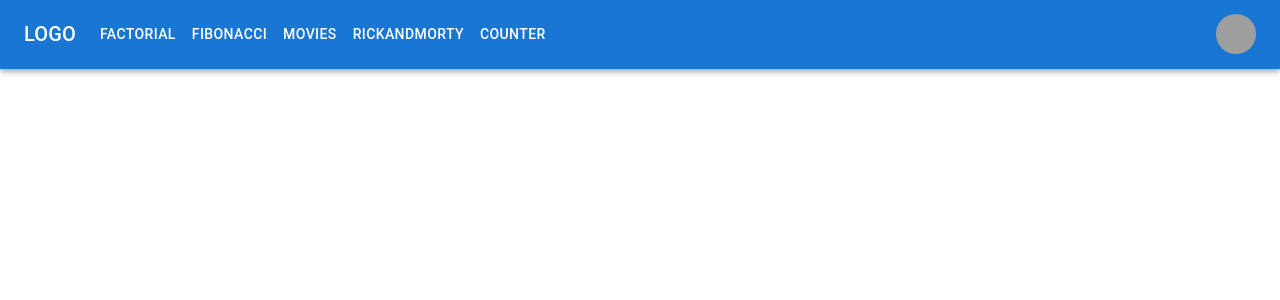
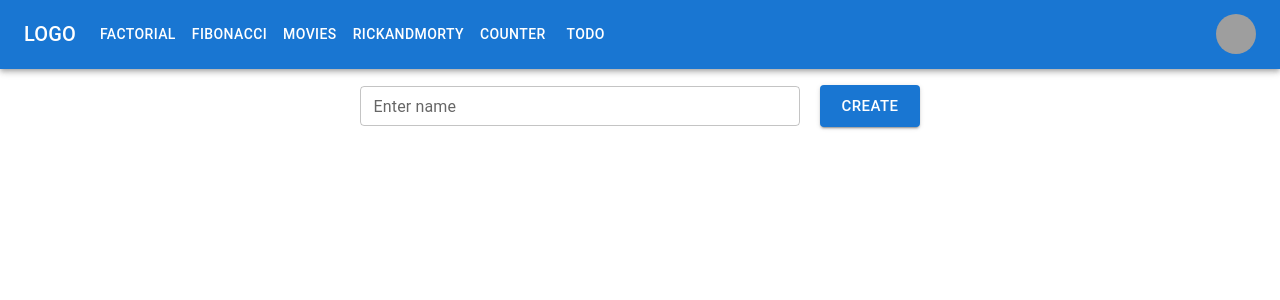
Before and after one commit to Rakhymbek/JAS-academy, a React (Create React App) app in the folder movies_page/: page /ToDo in a window 1280 px wide. Shown: the top 300 px of the page. Built offline with nearby package versions, Linux system fonts and the light colour scheme; grey boxes are pictures that could not be loaded.

Commit message:
feat: add Todo task

```diff
--- a/movies_page/src/App.js
+++ b/movies_page/src/App.js
@@ -9,6 +9,7 @@ import { MoviePage } from "./pages/MoviePage";
 import { RickAndMorty } from "./pages/RickAndMorty";
 import { CharacterPage } from "./pages/CharacterPage";
 import { Counter } from "./components/Counter";
+import { ToDo } from "./pages/ToDo";
 
 /* import { CommentBlock } from './components/CommentBlock';
 import { fetchTopTracks } from './fetchers/fetchTopTracks';
@@ -26,6 +27,7 @@ function App() {
         <Route path="/RickAndMorty" element={<RickAndMorty />} />
         <Route path="/RickAndMorty/:id" element={<CharacterPage />} />
         <Route path="/Counter" element={<Counter />} />
+        <Route path="/ToDo" element={<ToDo />} />
       </Routes>
     </div>
   );
--- a/movies_page/src/components/Navbar.js
+++ b/movies_page/src/components/Navbar.js
@@ -106,6 +106,9 @@ export const Navbar = () => {
             <Button sx={{ my: 2, color: "white", display: "block" }}>
               <Link to="Counter">Counter</Link>
             </Button>
+            <Button sx={{ my: 2, color: "white", display: "block" }}>
+              <Link to="ToDo">ToDo</Link>
+            </Button>
           </Box>
 
           <Box sx={{ flexGrow: 0 }}>
--- /dev/null
+++ b/movies_page/src/components/TodoForm.js
@@ -0,0 +1,44 @@
+import { Button, TextField } from "@mui/material";
+import { useState } from "react";
+
+export function TodoForm({ onCreate }) {
+  const [text, setText] = useState("");
+
+  function handleKeyDown(e) {
+    if(e.key === 'Enter') {
+        if(text) {
+            onCreate(text);
+            setText('');
+        }
+    }
+  }
+
+  return (
+    <div>
+      <div style={{ display: "flex", alignItems: "center", justifyContent: 'center'}}>
+        <TextField className=""
+          label="Enter name"
+          value={text}
+          sx={{ width: 440, marginRight: 2.5}}
+          size="small"
+          margin="none"
+          onKeyDown={handleKeyDown}
+          onChange={(e) => setText(e.target.value)}
+
+        />
+        <Button
+          variant="contained"
+          size="large"
+          onClick={() => {
+            if(text) {
+                onCreate(text);
+                setText('');
+            }
+          }}
+        >
+          Create
+        </Button>
+      </div>
+    </div>
+  );
+}
--- /dev/null
+++ b/movies_page/src/components/TodoItem.js
@@ -0,0 +1,21 @@
+import { Button, Typography } from "@mui/material";
+
+export function TodoItem({ todo, onRemove }) {
+  return (
+    <li style={{ border: "1px solid #C8C8C8", borderRadius: 4, padding: 14 }}>
+      <div
+        style={{
+          display: "flex",
+          alignItems: "baseline",
+          justifyContent: "space-between",
+        }}
+      >
+        <span>{todo}</span>
+        <Button onClick={onRemove}>Delete</Button>
+      </div>
+      <Typography sx={{ fontSize: 14, color: "#797979" }}>
+        created {new Date().toLocaleString().slice(0, -3)}
+      </Typography>
+    </li>
+  );
+}
--- /dev/null
+++ b/movies_page/src/components/TodoList.js
@@ -0,0 +1,25 @@
+import { Typography } from "@mui/material";
+import { TodoItem } from "./TodoItem";
+
+export function TodoList({ todos, onRemove }) {
+  return (
+    <ol
+      style={{
+        display: "flex",
+        flexDirection: "column",
+        maxWidth: 600,
+        marginLeft: "auto",
+        marginRight: "auto",
+        gap: 20,
+        padding: 0,
+        listStyle: 'none'
+      }}
+    >
+      {todos.map((todo, index) => (
+        <TodoItem todo={todo} onRemove={() => onRemove(index)} key={index}>
+          {todo}
+        </TodoItem>
+      ))}
+    </ol>
+  );
+}
--- /dev/null
+++ b/movies_page/src/pages/ToDo.js
@@ -0,0 +1,34 @@
+import { Container } from "@mui/material";
+import { useEffect, useState } from "react";
+import { TodoForm } from "../components/TodoForm";
+import { TodoList } from "../components/TodoList";
+
+export function ToDo() {
+  const [todos, setTodos] = useState(
+    localStorage.getItem("todos")
+      ? localStorage.getItem("todos").split(",")
+      : []
+  );
+
+  useEffect(() => {
+    localStorage.setItem("todos", todos);
+  }, [todos]);
+
+  function handleCreate(text) {
+    setTodos([...todos, text]);
+  }
+
+
+  function handleRemove(index) {
+    const newTodos = [...todos];
+    newTodos.splice(index, 1);
+    setTodos(newTodos);
+  }
+
+  return (
+    <Container sx={{ paddingTop: 2 }}>
+      <TodoForm onCreate={handleCreate} />
+      <TodoList todos={todos} onRemove={handleRemove} />
+    </Container>
+  );
+}
```
